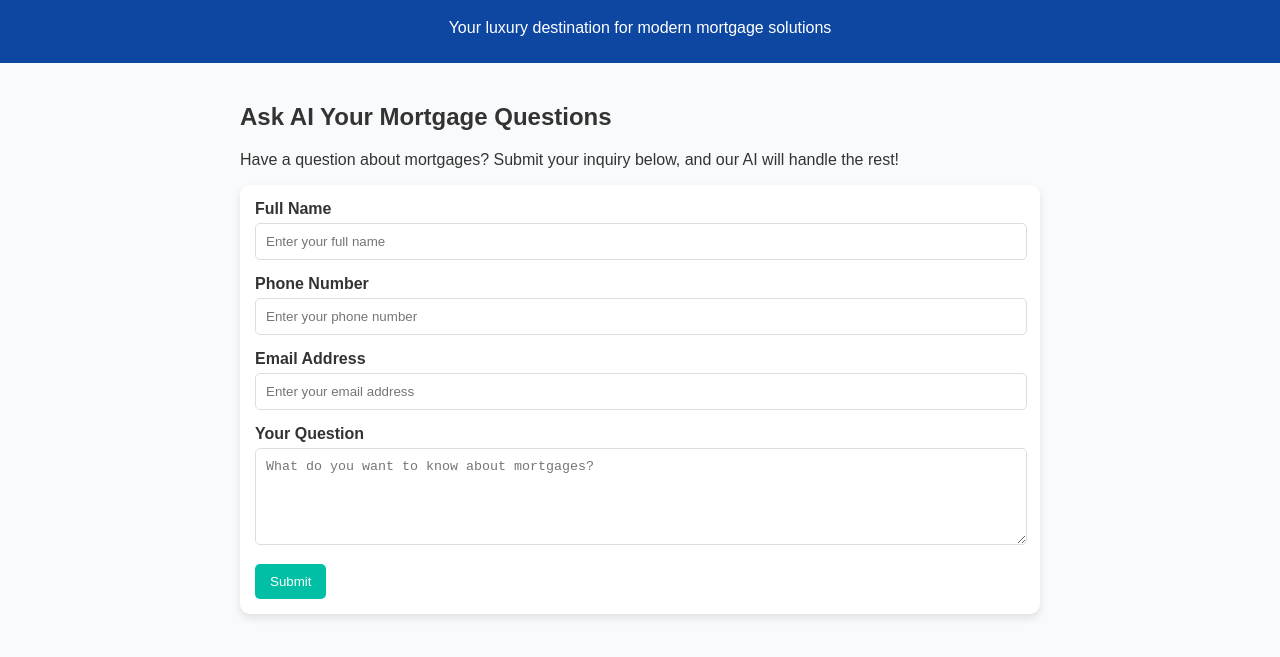
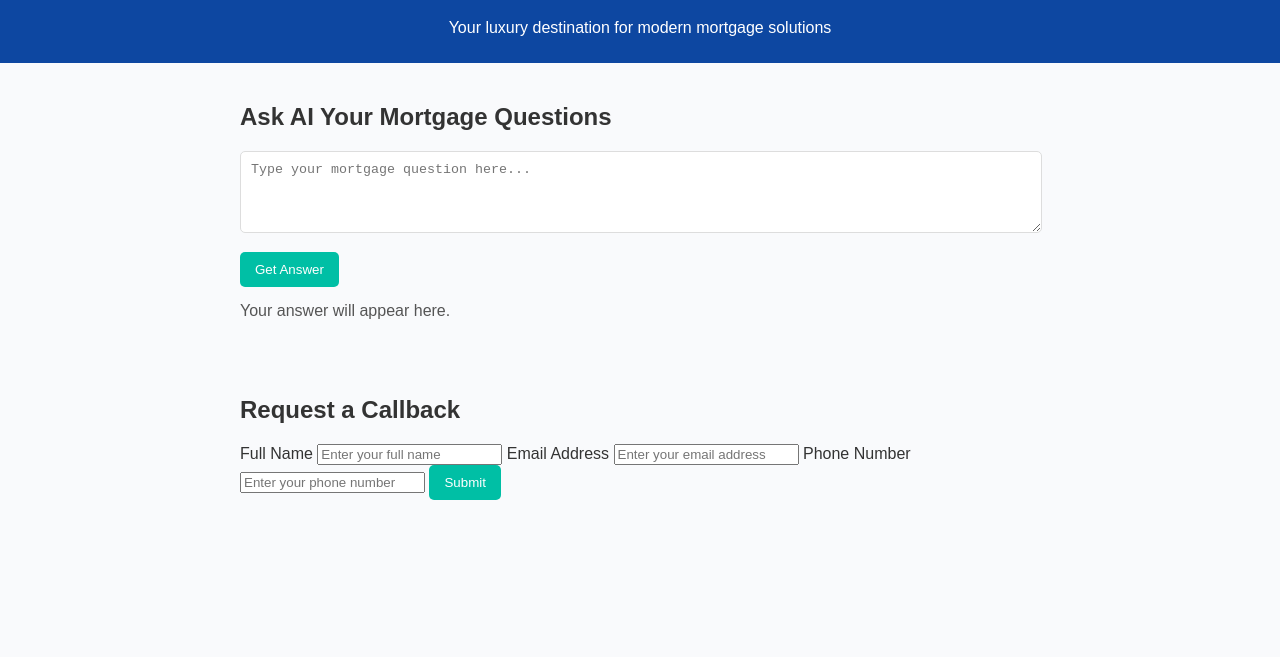
Before and after one commit to eppsashton-stack/epps-mortgage-ai, a plain HTML site: page index.html in a window 1280 px wide. Shown: the part 71-728 px from the top of the page. Drawn offline with Linux system fonts and the light colour scheme.

Commit message:
Revert to simpler AI question box and optional contact form

```diff
--- a/index.html
+++ b/index.html
@@ -26,20 +26,7 @@
             margin: auto;
         }
 
-        form {
-            background: white;
-            padding: 15px;
-            border-radius: 10px;
-            box-shadow: 0px 4px 8px rgba(0, 0, 0, 0.1);
-        }
-
-        label {
-            display: block;
-            margin-bottom: 5px;
-            font-weight: bold;
-        }
-
-        input, textarea {
+        textarea {
             width: calc(100% - 20px);
             padding: 10px;
             margin-bottom: 15px;
@@ -48,7 +35,7 @@
         }
 
         button {
-            background: #00bfa5; /* Complementary luxury accent */
+            background: #00bfa5;
             color: white;
             padding: 10px 15px;
             border: none;
@@ -83,26 +70,38 @@
 
     <div class="container">
         <h2>Ask AI Your Mortgage Questions</h2>
-        <p>Have a question about mortgages? Submit your inquiry below, and our AI will handle the rest!</p>
+        <textarea id="ai-question" rows="4" placeholder="Type your mortgage question here..."></textarea>
+        <button id="ask-ai-button">Get Answer</button>
+        <p id="ai-answer" style="margin-top: 15px; color: #555;">Your answer will appear here.</p>
+    </div>
 
+    <div class="container">
+        <h2>Request a Callback</h2>
         <form action="https://formsubmit.co/epps.ashton@gmail.com" method="POST">
-            <!-- FormSubmit hidden fields -->
             <input type="hidden" name="_template" value="table">
+            <label for="name">Full Name</label>
+            <input type="text" id="name" name="Full Name" placeholder="Enter your full name">
 
-            <label for="fullName">Full Name</label>
-            <input type="text" id="fullName" name="Full Name" placeholder="Enter your full name" required>
+            <label for="email">Email Address</label>
+            <input type="email" id="email" name="Email Address" placeholder="Enter your email address">
 
             <label for="phone">Phone Number</label>
-            <input type="tel" id="phone" name="Phone Number" placeholder="Enter your phone number" required>
-
-            <label for="email">Email Address</label>
-            <input type="email" id="email" name="Email Address" placeholder="Enter your email address" required>
-
-            <label for="question">Your Question</label>
-            <textarea id="question" name="Question" rows="5" placeholder="What do you want to know about mortgages?" required></textarea>
+            <input type="tel" id="phone" name="Phone Number" placeholder="Enter your phone number">
 
             <button type="submit">Submit</button>
         </form>
     </div>
+
+    <script>
+        document.getElementById("ask-ai-button").addEventListener("click", function() {
+            const question = document.getElementById("ai-question").value;
+            const answerElement = document.getElementById("ai-answer");
+            if (question.trim()) {
+                answerElement.textContent = `AI is thinking... (this is where the answer to '${question}' will appear)`;
+            } else {
+                answerElement.textContent = "Please type a question.";
+            }
+        });
+    </script>
 </body>
 </html>
```
